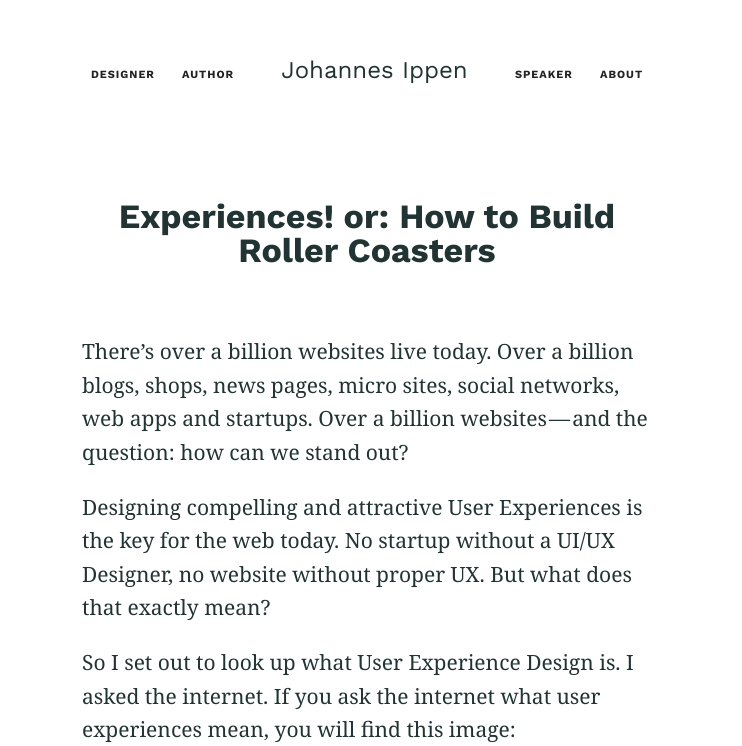
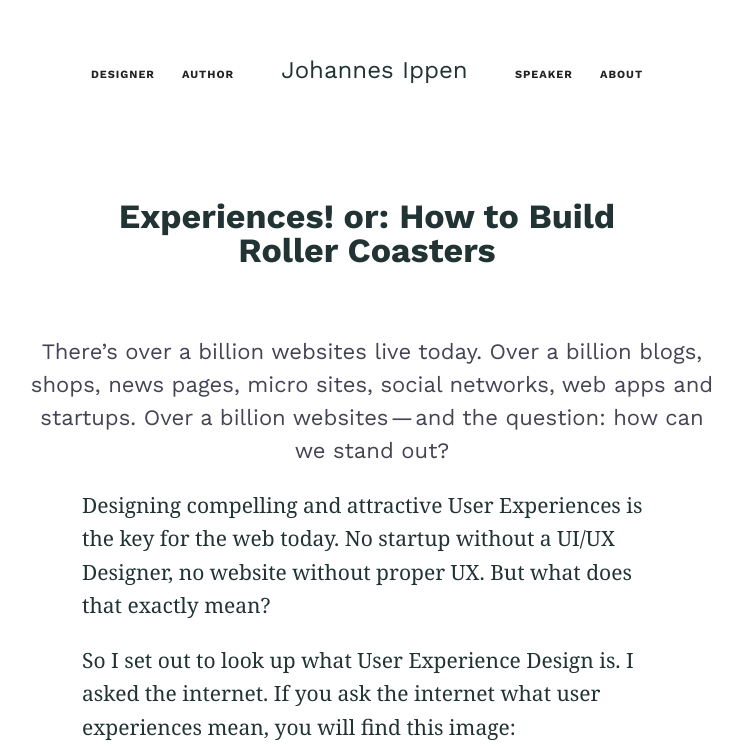
Before and after one commit to johannesippen/johannesippen.com, a Jekyll site: the page built from _posts/2016-12-20-experiences-build-roller-coasters.md, in a window 1280 px wide. Shown: the top 746 px of the page, without its empty margins (273-1015 px from the left). Built offline with Jekyll 4.4.1, drawn with Linux system fonts in a browser that asks for light colours; grey boxes are pictures that could not be loaded.

Commit message:
minor tweaks

```diff
--- a/_layouts/article.html
+++ b/_layouts/article.html
@@ -12,6 +12,17 @@
       }
       .blog-article h1 {
         margin-bottom: 2em;
+      }
+      .blog-article h1 + p {
+        font-size: 105%;
+        font-family: Work Sans;
+        color: #445;
+        font-weight: light;
+        text-align: center;
+        line-height: 150%;
+        min-width: 700px;
+        margin: 0 -60px;
+
       }
       .embed-youtube {
         border: 0;
```
Also changed, not shown: _drafts/fun.md (+10 -4 lines).
